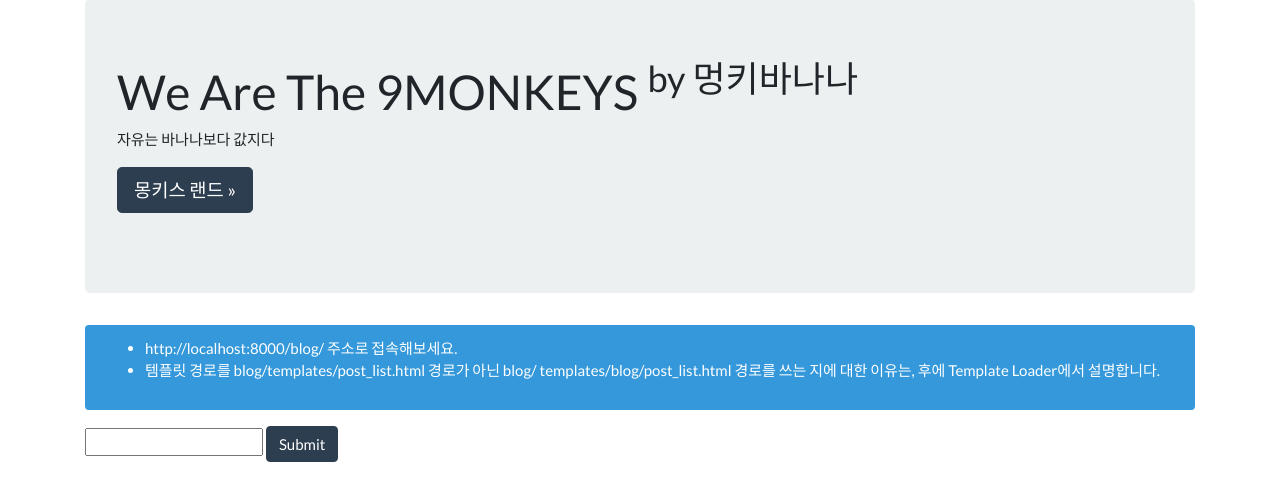
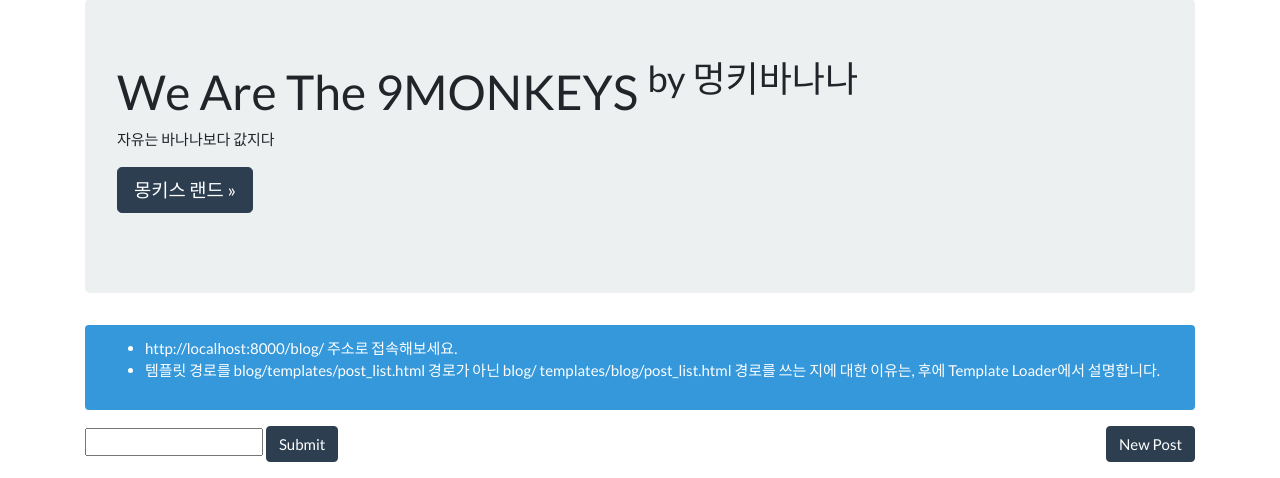
Before and after one commit to csrane/monkey, a Django app: page /blog/ in a window 1280 px wide. Shown: the part 72-550 px from the top of the page. Run offline with Django 3.2, Linux system fonts and the light colour scheme; data that the repository does not hold is empty; some libraries are stand-ins or nearby versions.

Commit message:
blog.views.post_new / post_edit 뷰를 구현

```diff
--- a/blog/templates/blog/post_detail.html
+++ b/blog/templates/blog/post_detail.html
@@ -26,6 +26,7 @@
 
             <hr/>
             <a href="{% url "blog:post_list" %}" class="btn btn-primary">글목록</a>
+            <a href="{% url "blog:post_edit" post.id %}" class="btn btn-success">수정</a>
         </div>
     </div>
 </div>
--- a/blog/templates/blog/post_list.html
+++ b/blog/templates/blog/post_list.html
@@ -21,6 +21,9 @@
                 후에 Template Loader에서 설명합니다.</li>
                 </ul>
             </div>
+
+            <a href="{% url "blog:post_new" %}" class="btn btn-primary float-right">New Post</a>
+
             <p>
                 <form action="" method="get">
                     <input type="text" name="q" value="{{ q }}">
--- a/blog/urls.py
+++ b/blog/urls.py
@@ -6,5 +6,9 @@ from . import views_cbv
 urlpatterns = [
     url(r'^$', views.post_list, name='post_list'),
     url(r'^detail/(?P<id>\d+)/$', views.post_detail, name='post_detail'),
+
+    url(r'^new/$', views.post_new, name='post_new'),
+    url(r'^(?P<id>\d+)/edit/$', views.post_edit, name='post_edit'),
+
     url(r'^cbv/new/$', views_cbv.post_new),
 ]
--- a/blog/views.py
+++ b/blog/views.py
@@ -1,7 +1,8 @@
 #blog/views.py
 from django.http import Http404
-from django.shortcuts import get_object_or_404,  render
+from django.shortcuts import get_object_or_404,  render, redirect
 from .models import Post
+from .forms import PostForm
 
 def post_list(request):
     qs = Post.objects.all()
@@ -27,3 +28,32 @@ def post_detail(request, id):
     return render(request, 'blog/post_detail.html',{
         'post' : post
     })
+
+
+def post_new(request):
+    if request.method == 'POST':
+        form = PostForm(request.POST, request.FILES)
+        if form.is_valid():
+            post = form.save()
+            return redirect(post) #get_absolute_url() => post_detail
+    else:
+        form =PostForm()
+    return render(request, 'blog/post_form.html' ,{
+        'form' : form,
+    })
+
+
+def post_edit(request, id):
+    post = get_object_or_404(Post, id=id)
+
+
+    if request.method == 'POST':
+        form = PostForm(request.POST, request.FILES, instance=post)
+        if form.is_valid():
+            post = form.save()
+            return redirect(post) #get_absolute_url() => post_detail
+    else:
+        form =PostForm(instance=post)
+    return render(request, 'blog/post_form.html' ,{
+        'form' : form,
+    })
```
Also changed, not shown: blog/forms.py (added, +10 -0 lines).
